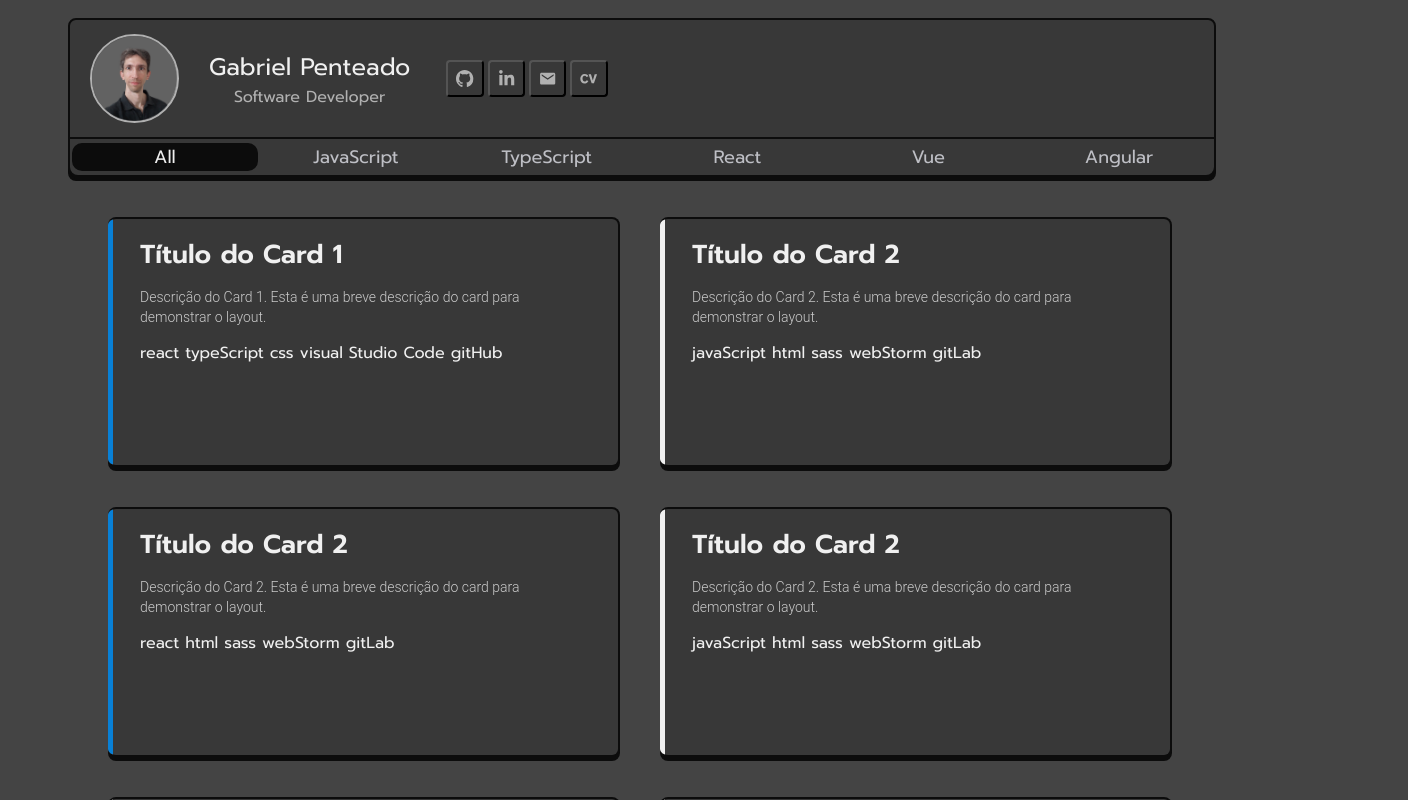
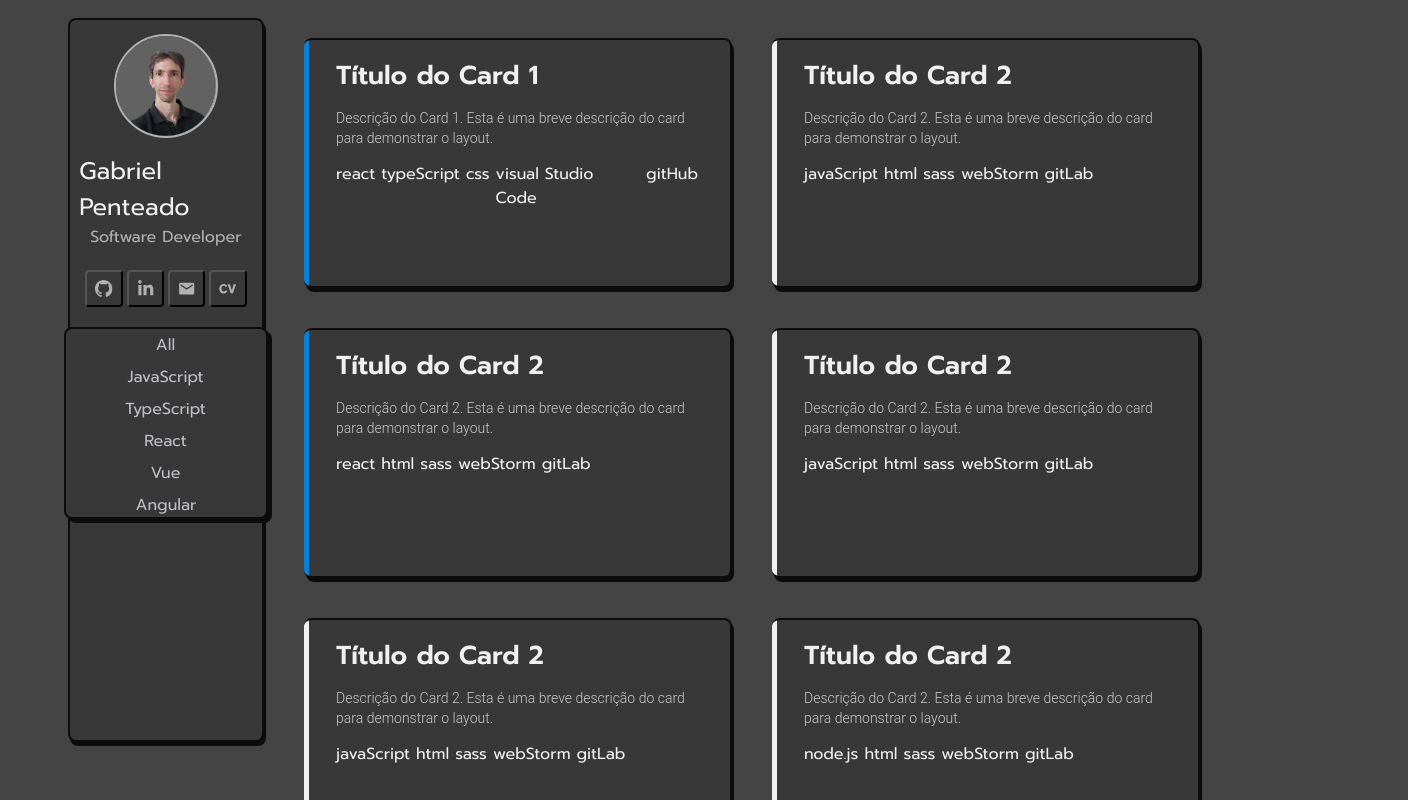
Before and after one commit to gabrielpenteado/portfolio, a React (Vite) app: page / in a window 1280 px wide. Shown: the top 800 px of the page, 1408 px wide, since content can reach past the window. Built offline with nearby package versions, Linux system fonts and the light colour scheme.

Commit message:
navbar vertical

```diff
--- a/src/App.css
+++ b/src/App.css
@@ -7,7 +7,9 @@
     minmax(350px, 1fr)
   ); /* Responsive grid layout */
   gap: 40px; /* Space between cards */
-  padding: 40px 40px 40px 40px;
+  padding: 20px 40px 40px 40px;
+  width: 70%;
+  height: 100vh;
 }
 
 body {
@@ -17,19 +19,22 @@ body {
 
 .app {
   padding: 10px 60px 30px 60px;
+  display: flex;
+  width: 100vw;
 }
 
 .header {
-  /* display: flex; */
-  justify-content: space-between;
+  display: flex;
+  flex-direction: column;
+  /* justify-content: space-between; */
   align-items: center;
   font-family: "Prompt", sans-serif;
-  width: 100%;
-  height: fit-content;
+  width: 15%;
+  height: 90vh;
   border-radius: 8px;
   background-color: rgb(56, 56, 56);
-  box-shadow: 0px 4px #0c0c0c;
+  box-shadow: 2px 4px #0c0c0c;
   border: 2px solid #0c0c0c;
   position: relative;
-  padding-left: 0 50px;
+  /* padding-left: 0 50px; */
 }
--- a/src/components/card/Card.css
+++ b/src/components/card/Card.css
@@ -9,7 +9,7 @@
   padding: 16px 32px 14px 32px;
   display: flex;
   flex-direction: column;
-  box-shadow: 0 4px #0c0c0c;
+  box-shadow: 2px 4px #0c0c0c;
   position: relative;
   box-sizing: border-box;
   overflow: hidden;
--- a/src/components/navbar/Navbar.css
+++ b/src/components/navbar/Navbar.css
@@ -1,35 +1,34 @@
 .wrapper {
   --font-color-dark: #bebfc5;
-  --font-color-light: #eeeeee;
+  --font-color-light: #bebfc5;
   --bg-color: rgb(56, 56, 56);
   --main-color: #0c0c0c;
   --secondary-color: #141414;
   position: relative;
-  width: 100%;
-  height: 36px;
+  width: 200px;
+  height: fit-content;
   background-color: var(--bg-color);
-  border-top: 2px solid var(--main-color);
-  /* border-radius: 34px; original */
-  /* border-radius: 8px; */
-  border-bottom-right-radius: 8px;
-  border-bottom-left-radius: 8px;
+  border: 2px solid var(--main-color);
+  border-radius: 8px;
   display: flex;
-  flex-direction: row;
-  box-shadow: 0px 4px var(--main-color);
+  flex-direction: column;
+  justify-content: center;
+  align-items: center;
+  box-shadow: 4px 4px var(--main-color);
+  gap: 4px;
 }
 
 .option {
-  font-size: 18px;
-  text-transform: capitalize;
   margin-right: 5px;
-  width: 100%;
+  width: 97%;
   height: 28px;
   position: relative;
-  top: 4px;
+  top: 2px;
   left: 2px;
-  /* border-radius: 34px; original */
-  border-radius: 10px;
+  border-radius: 34px;
   transition: 0.25s cubic-bezier(0, 0, 0, 1);
+  text-transform: capitalize;
+  font-size: 16px;
 }
 
 .option:last-child {
@@ -57,8 +56,7 @@
 .btn {
   width: 100%;
   height: 100%;
-  /* border-radius: 50px; original */
-  border-radius: 10px;
+  border-radius: 50px;
   display: flex;
   justify-content: center;
   align-items: center;
--- a/src/components/navbar/Navbar.tsx
+++ b/src/components/navbar/Navbar.tsx
@@ -12,10 +12,9 @@ const Navbar: React.FC<NavbarProps> = ({
   techOptions,
 }) => {
   return (
-    <nav>
     <div className="wrapper">
       {techOptions.map((tech, index) => (
-          <label key={index} className="option">
+        <label key={index} className={`option ${tech}`}>
           <input
             className="input"
             type="radio"
@@ -24,13 +23,13 @@ const Navbar: React.FC<NavbarProps> = ({
             checked={selectedTech === tech}
             onChange={() => onTechChange(tech)}
           />
+          <span className="radio-button__custom"></span>
           <div className="btn">
             <span className="span">{tech}</span>
           </div>
         </label>
       ))}
     </div>
-    </nav>
   );
 };
 
--- a/src/components/profile/Profile.css
+++ b/src/components/profile/Profile.css
@@ -1,6 +1,6 @@
 img {
-  width: 85px;
-  height: 85px;
+  width: 100px;
+  height: 100px;
 }
 
 .img {
@@ -12,11 +12,12 @@ img {
 
 .profile {
   display: flex;
-  gap: 30px;
+  flex-direction: column;
+  gap: 15px;
   /* margin-left: 20px; */
   align-items: center;
-  /* justify-content: space-around; */
-  width: 100%;
+  justify-content: center;
+  /* width: 100%; */
   padding: 14px 20px;
 }
 
```
Lines whose indentation alone changed are shown as unchanged.
